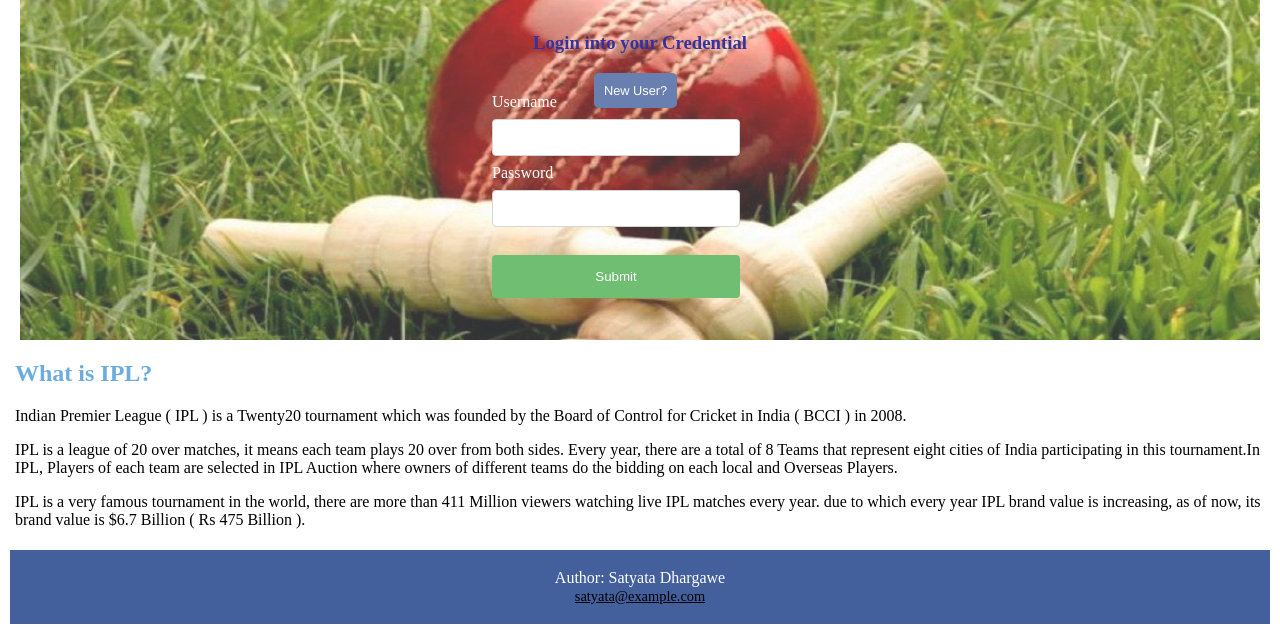
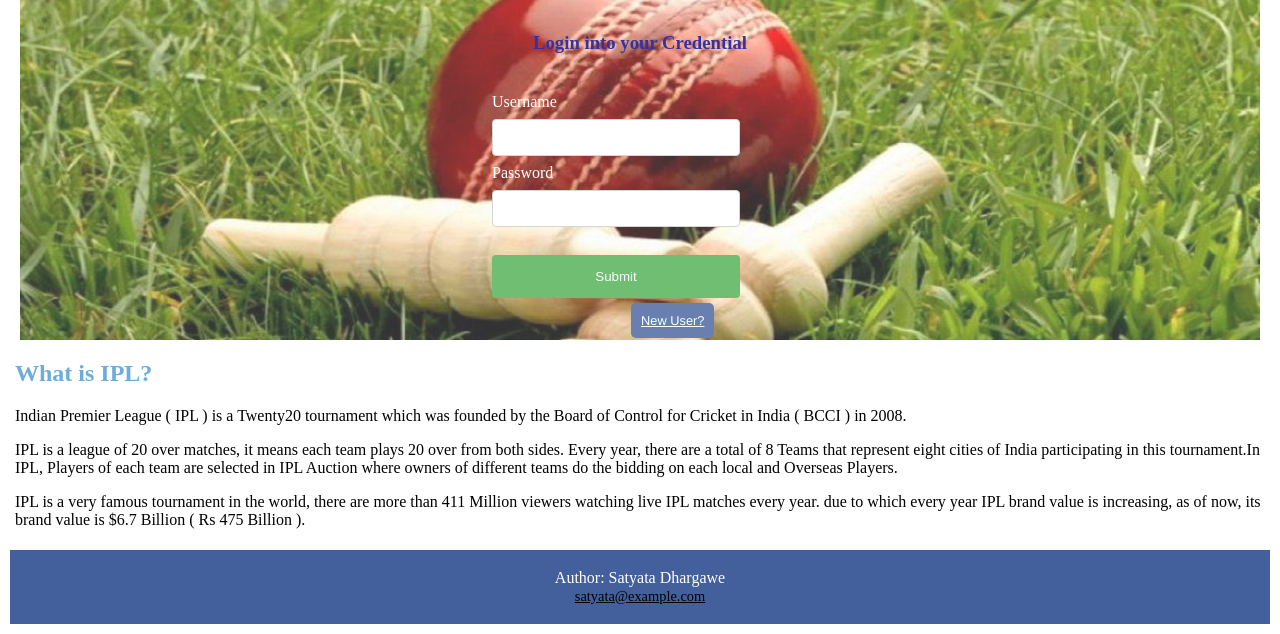
Before and after one commit to satyata/staticwebsite, a plain HTML site: page index.html in a window 1280 px wide. Shown: the part 200-834 px from the top of the page. Drawn offline with Linux system fonts and the light colour scheme.

Commit message:
Update stylesheet.css

```diff
--- a/stylesheet.css
+++ b/stylesheet.css
@@ -110,9 +110,9 @@ img{
 	color: #ffffff;
 	padding: 10px;
 	position:absolute;
-	margin-bottom: 100px;
-	right:47%;
-	text-decoration:none;
+	margin-top: 230px;
+	margin-bottom: 90px;
+	right:44%;
 	background-color:#43609C;
 	border-radius: 5px;
 	font-family: Helvetica, Arial;
```
